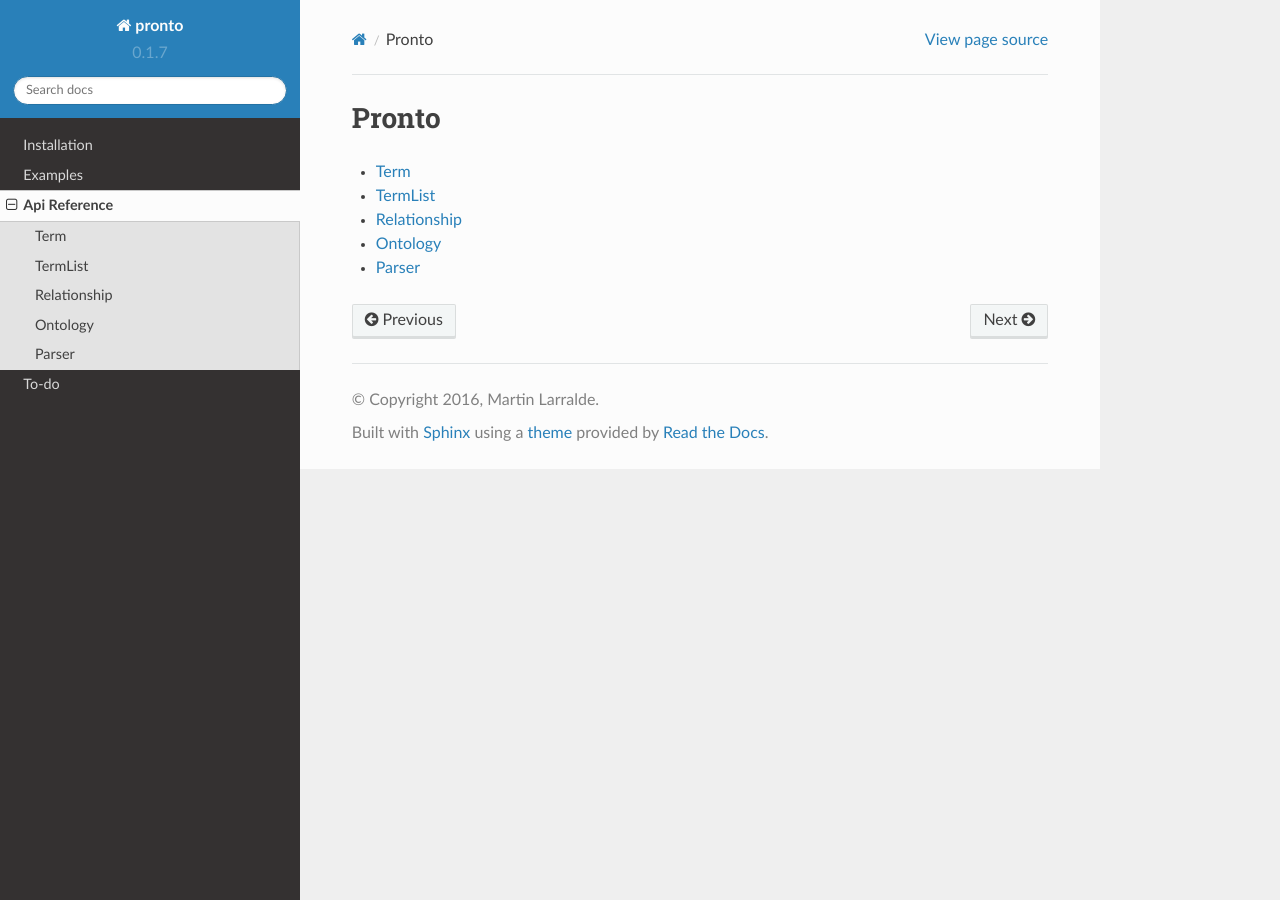
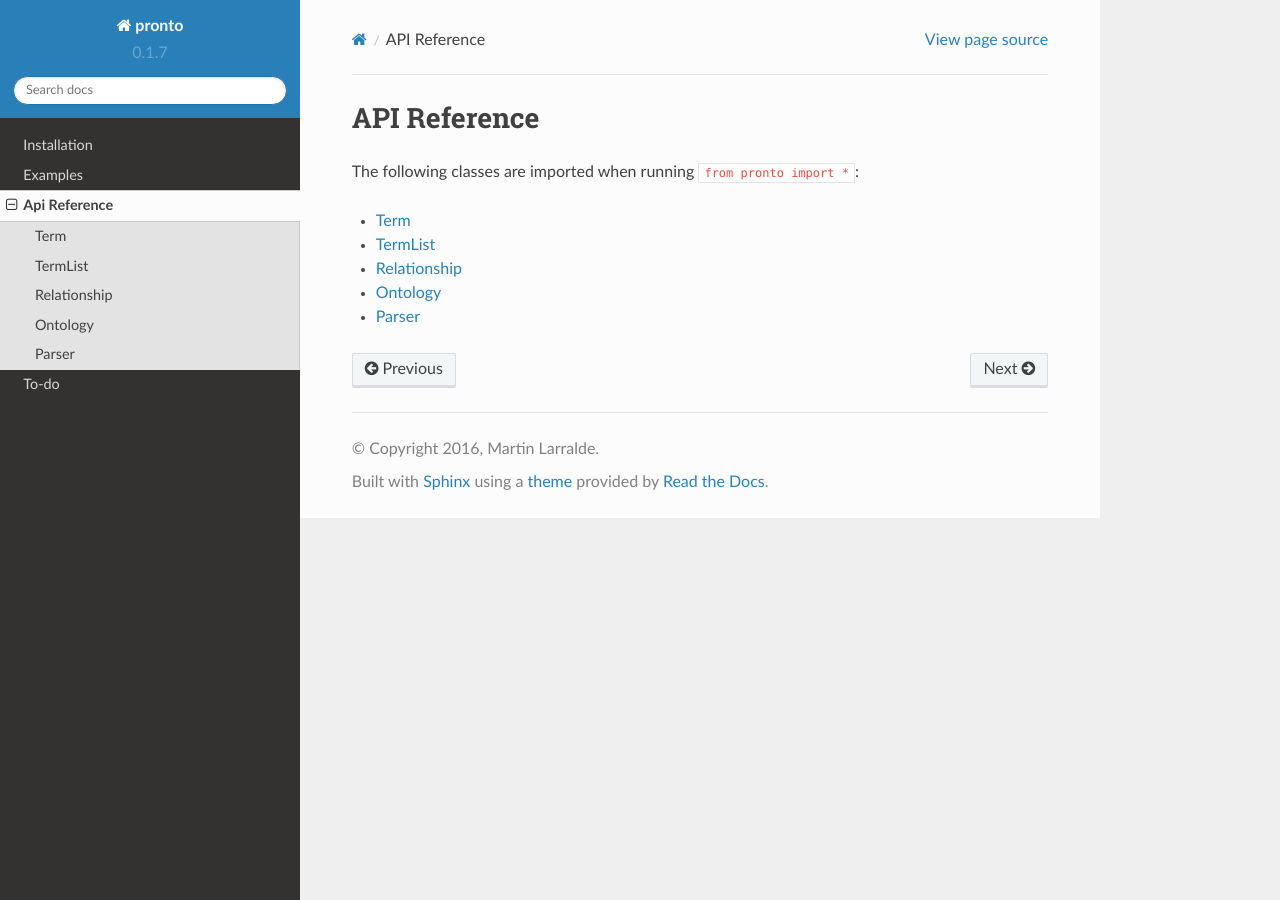
Before and after one commit to althonos/pronto, a Sphinx documentation site: the page built from docs/source/api/pronto.rst, in a window 1280 px wide. Built offline with Sphinx 7.4.7 and the Read the Docs theme 2.0.0, drawn with Linux system fonts in a browser that asks for light colours.

```diff
--- a/docs/source/api/pronto.rst
+++ b/docs/source/api/pronto.rst
@@ -1,5 +1,7 @@
-Pronto
+API Reference
 ==============
+
+The following classes are imported when running ``from pronto import *``:
 
 .. toctree::
    :maxdepth: 1
```
Also changed, not shown: docs/source/api/parser.rst (+12 -4 lines), .travis.yml, 5 other files.
